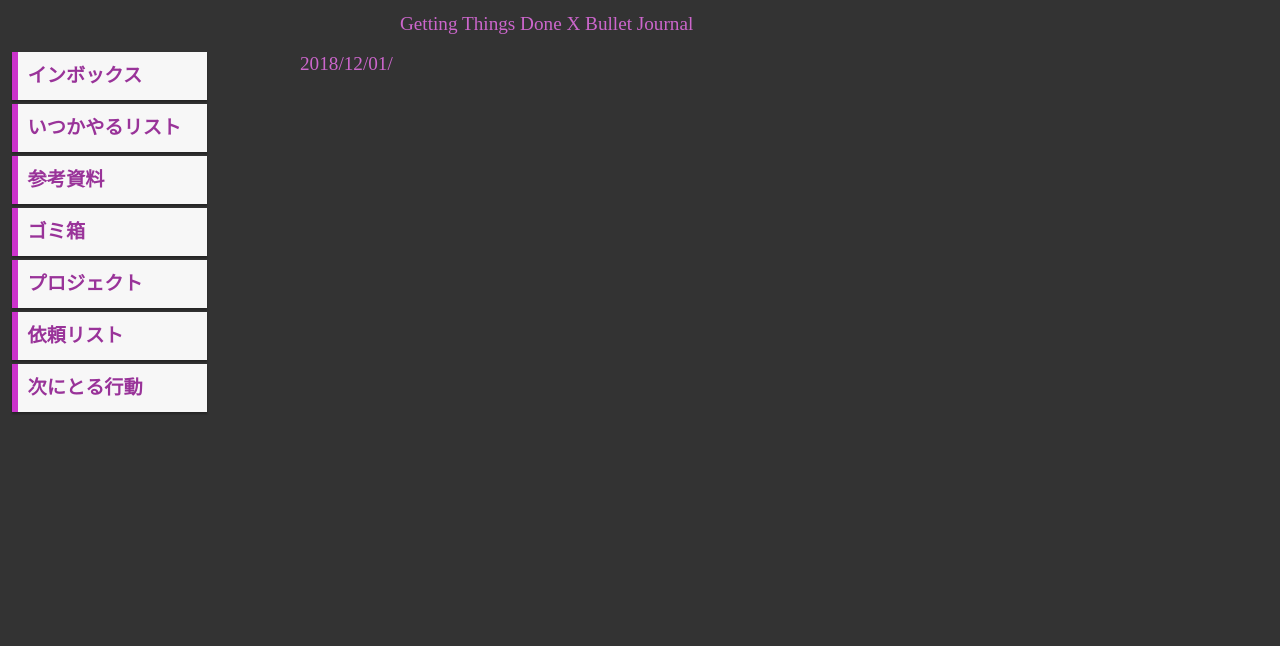
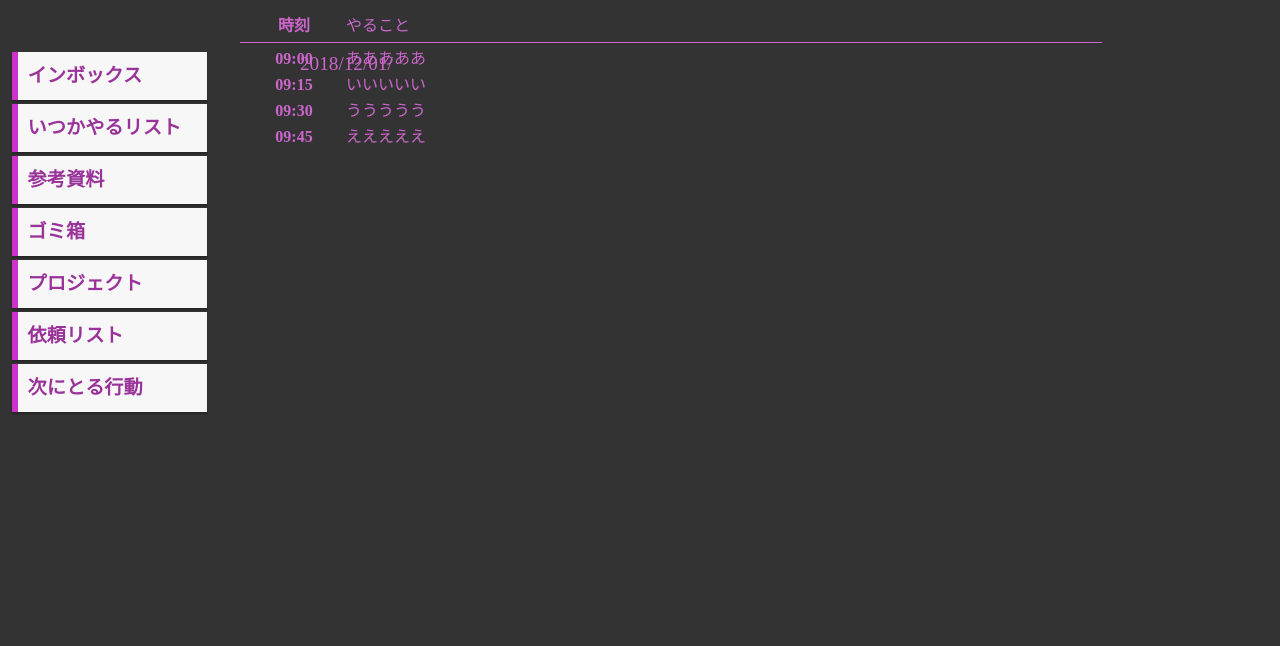
Before and after one commit to Ryuk-Togo/amenotorifune, a Django app: page /susanowo/index/ in a window 1280 px wide; the page is wider, and only the part inside the window is pictured. Shown: the top 646 px of that part. Run offline with Django 3.2, Linux system fonts and the light colour scheme.

Commit message:
I modify table css for back color

```diff
--- a/susanowo/static/susanowo.css
+++ b/susanowo/static/susanowo.css
@@ -5,8 +5,8 @@
 	margin:0; padding:0;
 	line-height:1.5;
 	color:#CC66CC;
+}
 
-}
 body{
 	background-color:#333333;
 	font:120% "Meiryo UI"
@@ -22,14 +22,29 @@ body{
     display: inline;
 }
 
+ul.menu_list {
+	margin: 0;
+	padding: 0;
+	list-style-type: none;
+}
+
+li.title_list {
+	display: list-item;
+	list-style-type: none;
+	text-transform: uppercase;
+	border: 0px solid;
+	padding: 0.5em;
+	margin: 0;
+}
+
 .square_btn{
     display: inline-block;
     width:170px;
 	padding: 0.5em;
     text-decoration: none;
     background: #f7f7f7;
-    border-left: solid 6px #CC33CC;/*����*/
-    color: #993399;/*�����F*/
+    border-left: solid 6px #CC33CC;
+    color: #993399;
     font-weight: bold;
     box-shadow: 0px 2px 2px rgba(0, 0, 0, 0.29);
 
@@ -62,6 +77,29 @@ body{
 .thead_class th,td {
     background-color: #333333;
 }*/
+
+.detail_class {
+    overflow-y: scroll;
+    height: 150px;
+}
+
+.thead_class, .tbody_class {
+    display: block;
+}
+
+.header_class {
+	background-color: #333333;
+	border-bottom: 1px solid #CC66CC;
+}
+
+.detail_tr_class {
+	border: 1px solid #333333;
+}
+
+.detail_tr_class:hover {
+	background-color: #EEDDEE;
+	border: 1px solid #EEDDEE;
+}
 
 .checkbox-normal-input{
   display: none;
--- a/templates/susanowo/index.html
+++ b/templates/susanowo/index.html
@@ -21,9 +21,22 @@
         {{today}}
     </div>
 
-    <table id="todo_list">
-        <thead class="thead_class"></thead>
-        <tbody class="tbody_class">
-        </tbody>
-    </table>
+    <div id="todo_list" style="position:absolute; top:10px; left:240px;">
+        <table class="header_class">
+            <tbody class="thead_class">
+                <tr class="header_tr_class">
+                    <th width="100">時刻</th>
+                    <td width="750">やること<td>
+                </tr>
+            </tbody>
+        </table>
+        <table class="detail_class">
+            <tbody class="tbody_class" style="height:600px;">
+                <tr class="detail_tr_class" ><th width="100">09:00</th><td width="750">あああああ<td></tr>
+                <tr><th>09:15</th><td>いいいいい<td></tr>
+                <tr><th>09:30</th><td>ううううう<td></tr>
+                <tr><th>09:45</th><td>えええええ<td></tr>
+            </tbody>
+        </table>
+    </div>
 {% endblock %}
```
